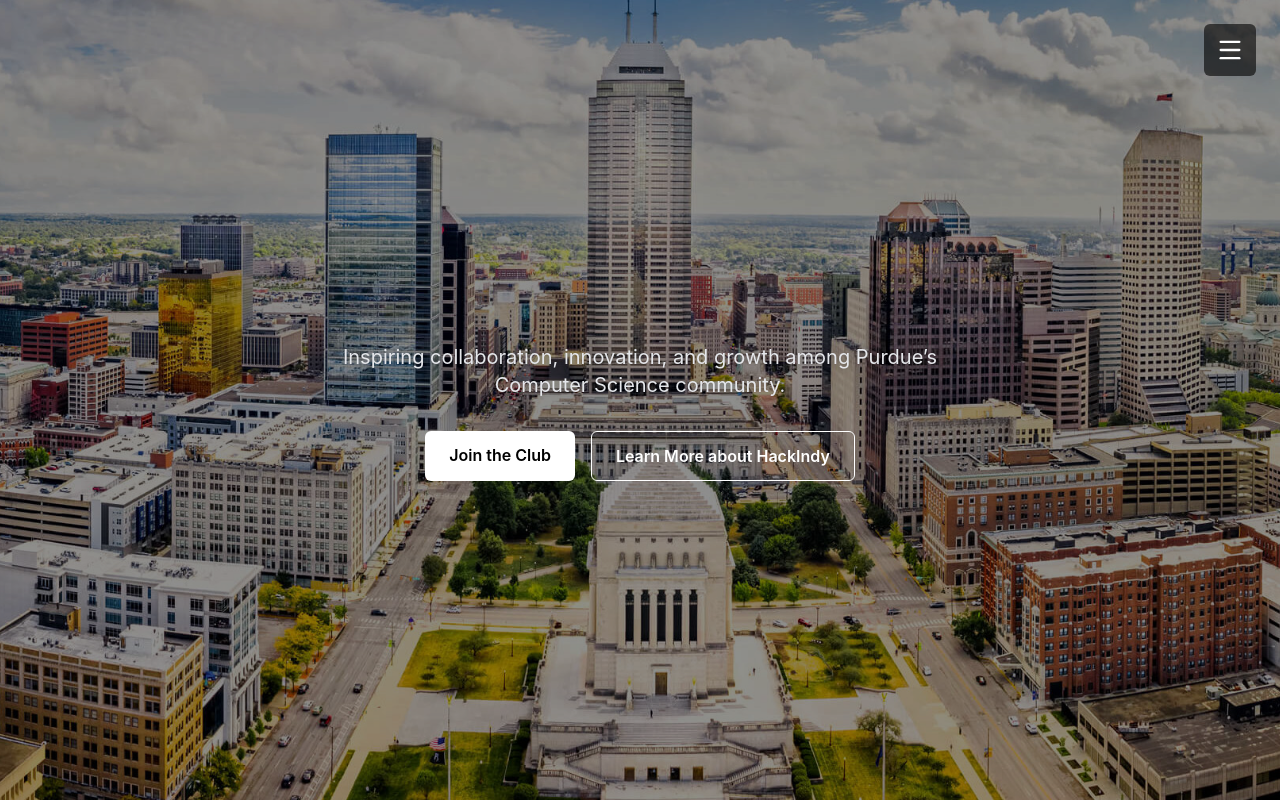
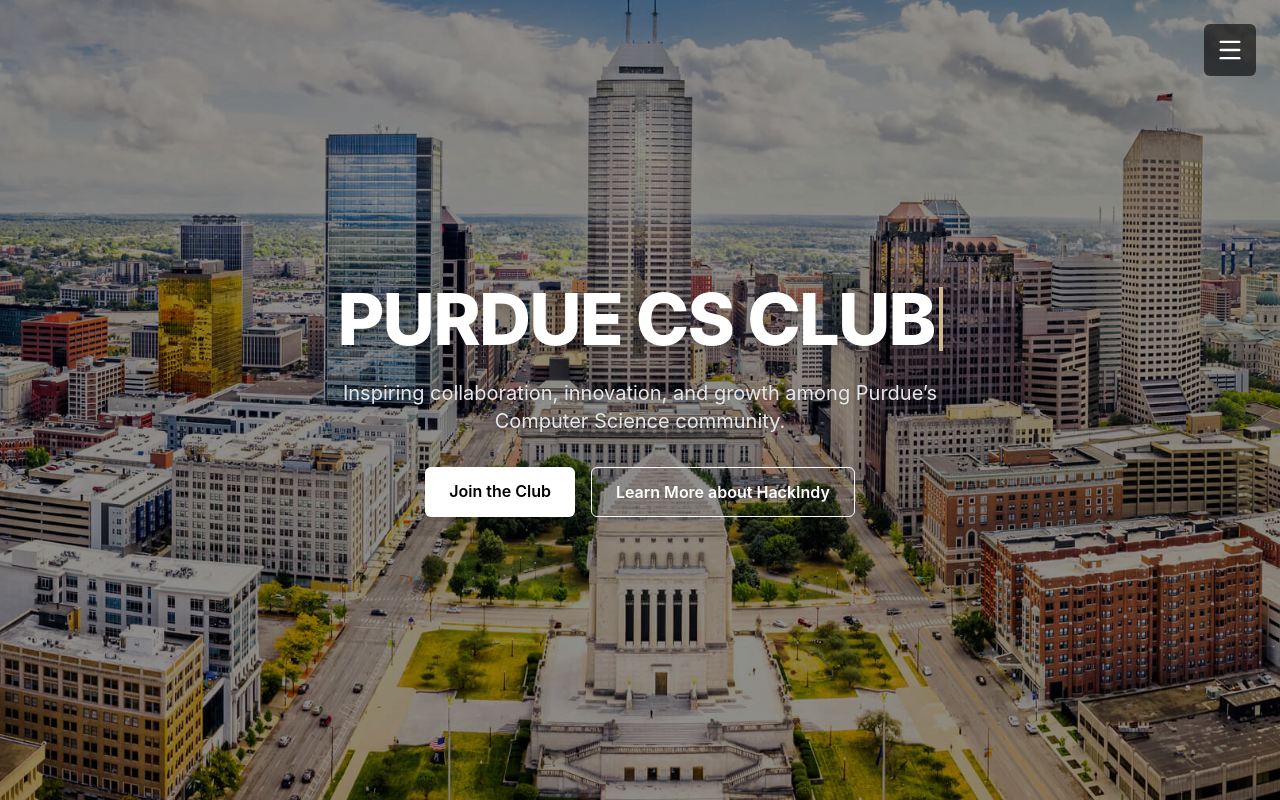
Before and after one commit to richinmrudul/cs-club-purdue, a Next.js app: page / in a window 1280 px wide. Built offline with nearby package versions, Linux system fonts and the light colour scheme.

Commit message:
feedback - typing animation fix

```diff
--- a/src/app/page.tsx
+++ b/src/app/page.tsx
@@ -12,43 +12,20 @@
   useEffect(() => {
     const fullText = "PURDUE CS CLUB";
     let i = 0;
-    let deleting = false;
-    let pause = false;
 
     const type = () => {
-      if (pause) return;
-
-      setShowCursor(true);
-
-      if (!deleting) {
-        if (i < fullText.length) {
-          setText(fullText.slice(0, i + 1));
-          i++;
-        } else {
-          pause = true;
-          setTimeout(() => {
-            pause = false;
-            deleting = true;
-          }, 1000);
-        }
+      if (i < fullText.length) {
+        setText(fullText.slice(0, i + 1));
+        i++;
       } else {
-        if (i > 0) {
-          setText(fullText.slice(0, i - 1));
-          i--;
-        } else {
-          pause = true;
-          setTimeout(() => {
-            pause = false;
-            deleting = false;
-          }, 800);
-        }
+        clearInterval(interval);
       }
     };
 
-    const interval = setInterval(type, deleting ? 80 : 130);
+    const interval = setInterval(type, 130);
 
     const blink = setInterval(() => {
-      if (pause) setShowCursor((prev) => !prev);
+      setShowCursor((prev) => !prev);
     }, 500);
 
     return () => {
```
